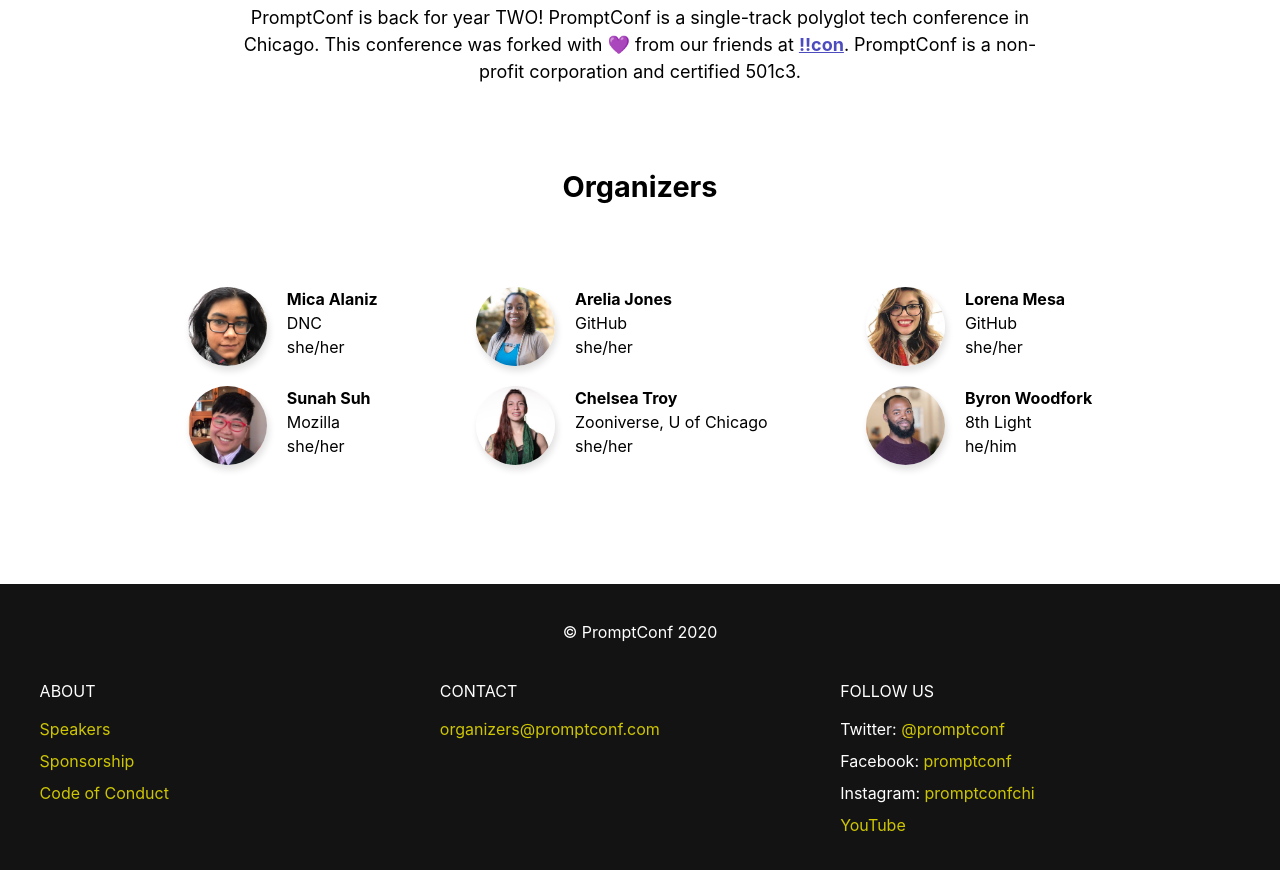
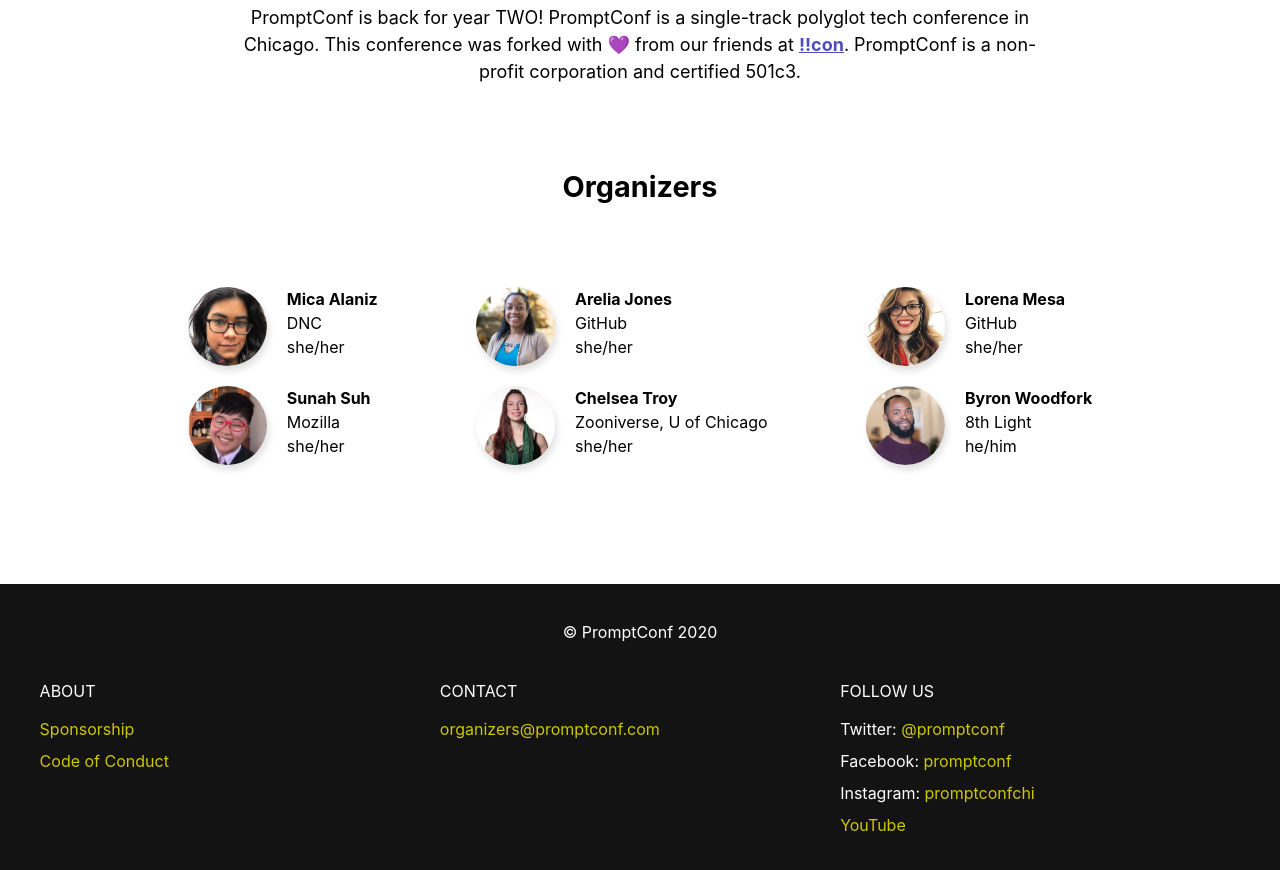
Before and after one commit to promptconf/promptconf.github.io, a Jekyll site: the page built from index.html, in a window 1280 px wide and 900 px high, scrolled down 3529 px. Shown: the top 870 px of the window. Built offline with Jekyll 4.4.1, drawn with Linux system fonts in a browser that asks for light colours; some web fonts are replaced; comment, search, counter and statistics services are not loaded.

Commit message:
hide speakers in footer

```diff
--- a/_includes/footer.html
+++ b/_includes/footer.html
@@ -6,7 +6,7 @@
         <div class="footer__about">
             <h2 class='footer__nav__header'>About</h2>
             <ul>
-                <li><a href={{ site.baseurl }}{{ '/speakers' }} class='gtm-cta'>Speakers</a></li>
+                <!-- <li><a href={{ site.baseurl }}{{ '/speakers' }} class='gtm-cta'>Speakers</a></li> -->
                 <li><a href={{ site.baseurl }}{{ '/sponsorship' }} class='gtm-cta'>Sponsorship</a></li>
                 <li><a href={{ site.baseurl }}{{ '/conduct/' }}>Code of Conduct</a></li>
             </ul>
```
